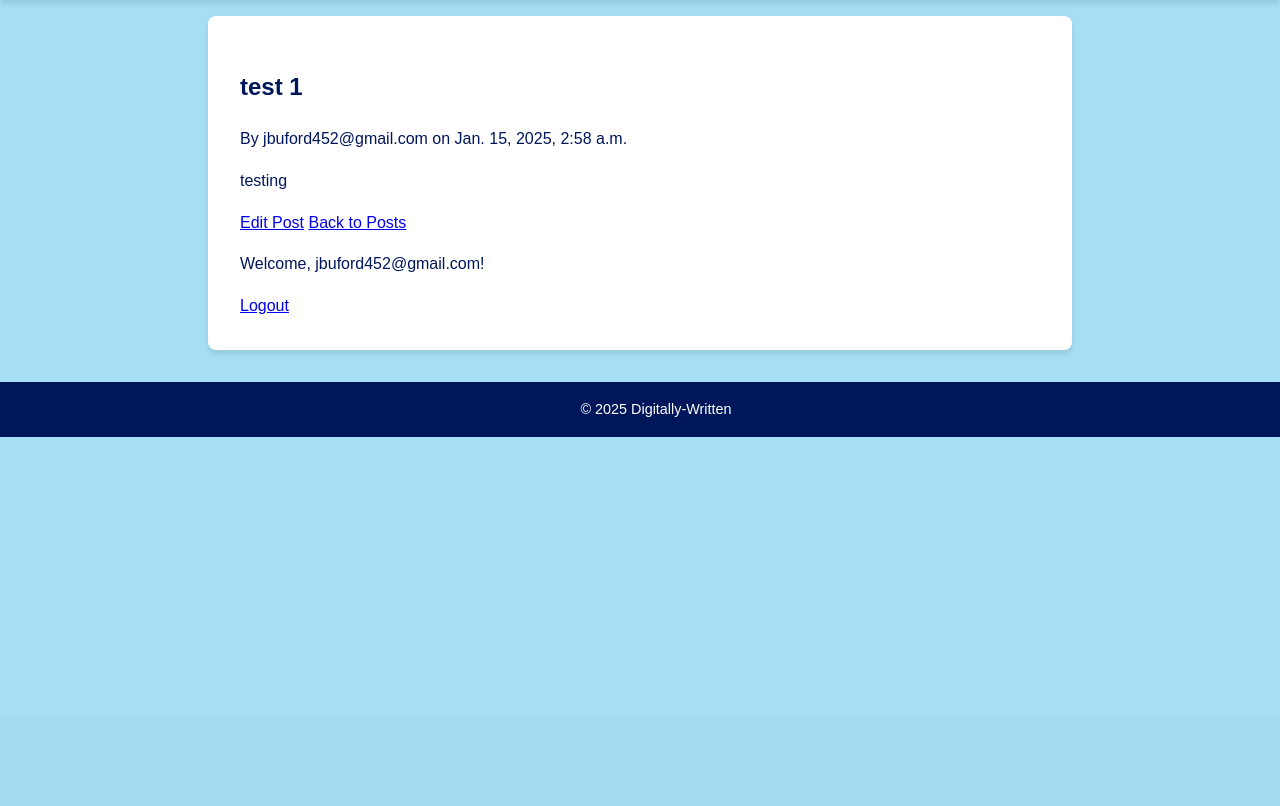
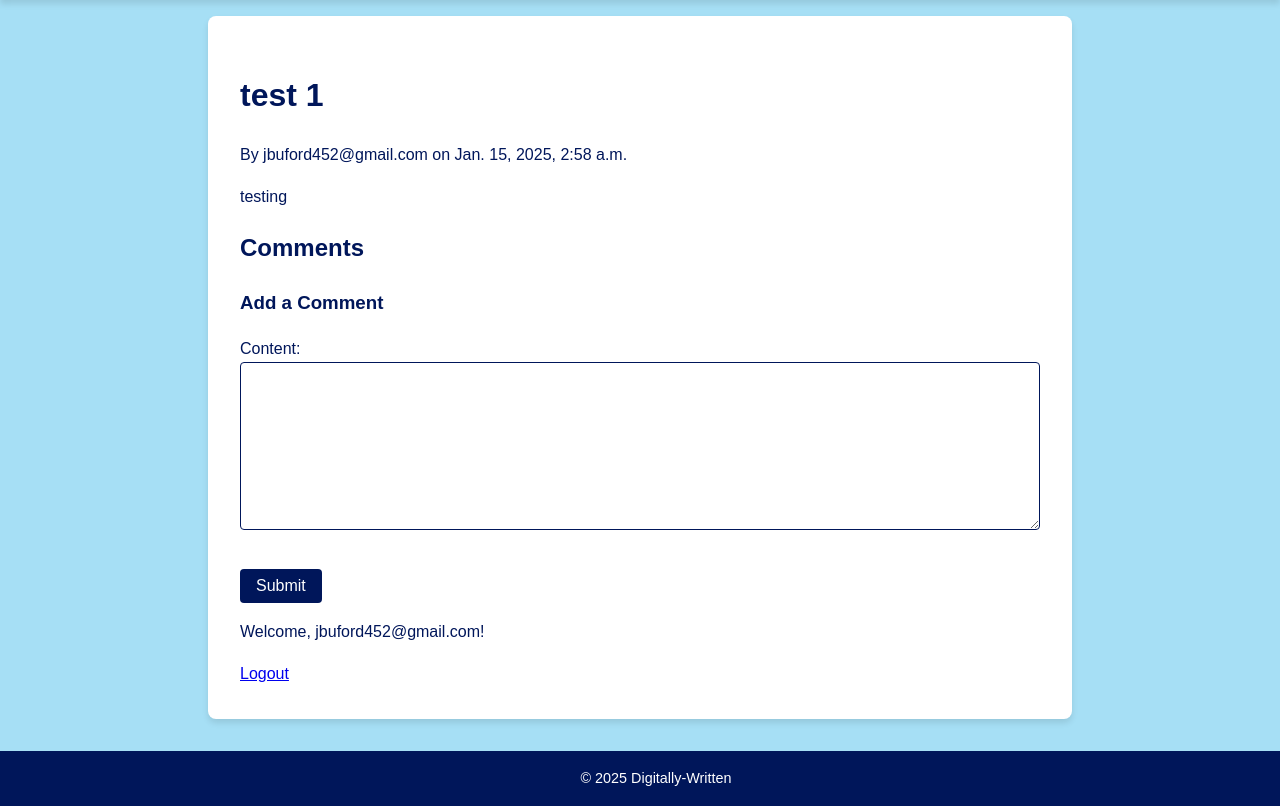
Before and after one commit to QuanBuford/Digitally-Written.com, a Django app: page /post/1/ in a window 1280 px wide. Shown: the part 83-889 px from the top of the page. Before the commit the page ends 520 px from the top, so only its background shows below. Run offline with Django 5.2, Linux system fonts and the light colour scheme; a user stored in the database is signed in; data comes from the database, SQL or seed files in the repository; both versions use the stored data as it was after the commit; data that the repository does not hold is empty.

Commit message:
updated post/detail/form/list working on functions for comments - quan

```diff
--- a/app/forms.py
+++ b/app/forms.py
@@ -1,7 +1,15 @@
 from django import forms
 from .models import Post
+from .models import Comment
+
 
 class PostForm(forms.ModelForm):
     class Meta:
         model = Post
         fields = ['title', 'content']
+
+
+class CommentForm(forms.ModelForm):
+    class Meta:
+        model = Comment
+        fields = ['content']
--- a/app/models.py
+++ b/app/models.py
@@ -12,3 +12,12 @@ class Post(models.Model):
 
     def __str__(self):
         return self.title
+
+class Comment(models.Model):
+    post = models.ForeignKey(Post, on_delete=models.CASCADE, related_name="comments")
+    author = models.ForeignKey(User, on_delete=models.CASCADE)
+    content = models.TextField()
+    created_at = models.DateTimeField(auto_now_add=True)
+
+    def __str__(self):
+        return f"Comment by {self.author} on {self.post.title}"
--- a/app/templates/post_detail.html
+++ b/app/templates/post_detail.html
@@ -1,13 +1,25 @@
 {% extends 'base.html' %}
 
-{% block title %}{{ post.title }}{% endblock title %}
-
 {% block content %}
-<h2>{{ post.title }}</h2>
+<h1>{{ post.title }}</h1>
 <p>By {{ post.author }} on {{ post.created_at }}</p>
 <p>{{ post.content }}</p>
-{% if user == post.author %}
-    <a href="{% url 'edit_post' post.pk %}">Edit Post</a>
+
+<h2>Comments</h2>
+<ul>
+    {% for comment in comments %}
+        <li><strong>{{ comment.author }}</strong>: {{ comment.content }}</li>
+    {% endfor %}
+</ul>
+
+{% if user.is_authenticated %}
+<h3>Add a Comment</h3>
+<form method="post">
+    {% csrf_token %}
+    {{ comment_form.as_p }}
+    <button type="submit">Submit</button>
+</form>
+{% else %}
+<p>You must <a href="{% url 'Login' %}">log in</a> to comment.</p>
 {% endif %}
-<a href="{% url 'post_list' %}">Back to Posts</a>
 {% endblock content %}
--- a/app/templates/post_form.html
+++ b/app/templates/post_form.html
@@ -1,9 +1,7 @@
 {% extends 'base.html' %}
 
-{% block title %}Create/Edit Post{% endblock title %}
-
 {% block content %}
-<h2>Create/Edit Post</h2>
+<h2>{% if form.instance.pk %}Edit{% else %}Create{% endif %} Post</h2>
 <form method="post">
     {% csrf_token %}
     {{ form.as_p }}
--- a/app/templates/post_list.html
+++ b/app/templates/post_list.html
@@ -1,13 +1,11 @@
 {% extends 'base.html' %}
-
-{% block title %}Blog Posts{% endblock title %}
 
 {% block content %}
 <h2>Blog Posts</h2>
 <ul>
     {% for post in posts %}
         <li>
-            <a href="{% url 'post_detail' post.pk %}">{{ post.title }}</a>
+            <h3><a href="{% url 'post_detail' post.pk %}">{{ post.title }}</a></h3>
             <p>By {{ post.author }} on {{ post.created_at }}</p>
         </li>
     {% endfor %}
--- a/app/views.py
+++ b/app/views.py
@@ -2,8 +2,8 @@ from django.shortcuts import render, redirect, get_object_or_404
 from django.contrib.auth import authenticate, login, logout
 from django.contrib import messages
 from django.contrib.auth.models import User
-from .models import Post
-from .forms import PostForm
+from .models import Post, Comment
+from .forms import PostForm, CommentForm
 
 
 # Create your views here.
@@ -55,7 +55,25 @@ def post_list(request):
 
 def post_detail(request, pk):
     post = get_object_or_404(Post, pk=pk)
-    return render(request, 'post_detail.html', {'post': post})
+    comments = post.comments.all()
+    if request.method == 'POST':
+        comment_form = CommentForm(request.POST)
+        if comment_form.is_valid():
+            comment = comment_form.save(commit=False)
+            comment.post = post
+            comment.author = request.user
+            comment.save()
+            messages.success(request, 'Comment added successfully.')
+            return redirect('post_detail', pk=pk)
+    else:
+        comment_form = CommentForm()
+    return render(request, 'post_detail.html', {
+        'post': post,
+        'comments': comments,
+        'comment_form': comment_form
+    })
+
+
 
 
 def create_post(request):
--- a/config/urls.py
+++ b/config/urls.py
@@ -24,8 +24,8 @@ urlpatterns = [
     path('login/', app.views.login_PAGE, name='Login'),
     path('logout/', app.views.logout_PAGE, name='logout'),
     path('register/', app.views.register_PAGE, name='register'),
-    path('post/', app.views.post_list, name='post_list'),
+    path('', app.views.post_list, name='post_list'),
     path('post/<int:pk>/', app.views.post_detail, name='post_detail'),
+    path('post/<int:pk>/edit/', app.views.edit_post, name='edit_post'),
     path('post/new/', app.views.create_post, name='create_post'),
-    path('post/<int:pk>/edit/', app.views.edit_post, name='edit_post'),
 ]
```
Also changed, not shown: app/migrations/0002_comment.py (added), db.sqlite3.
